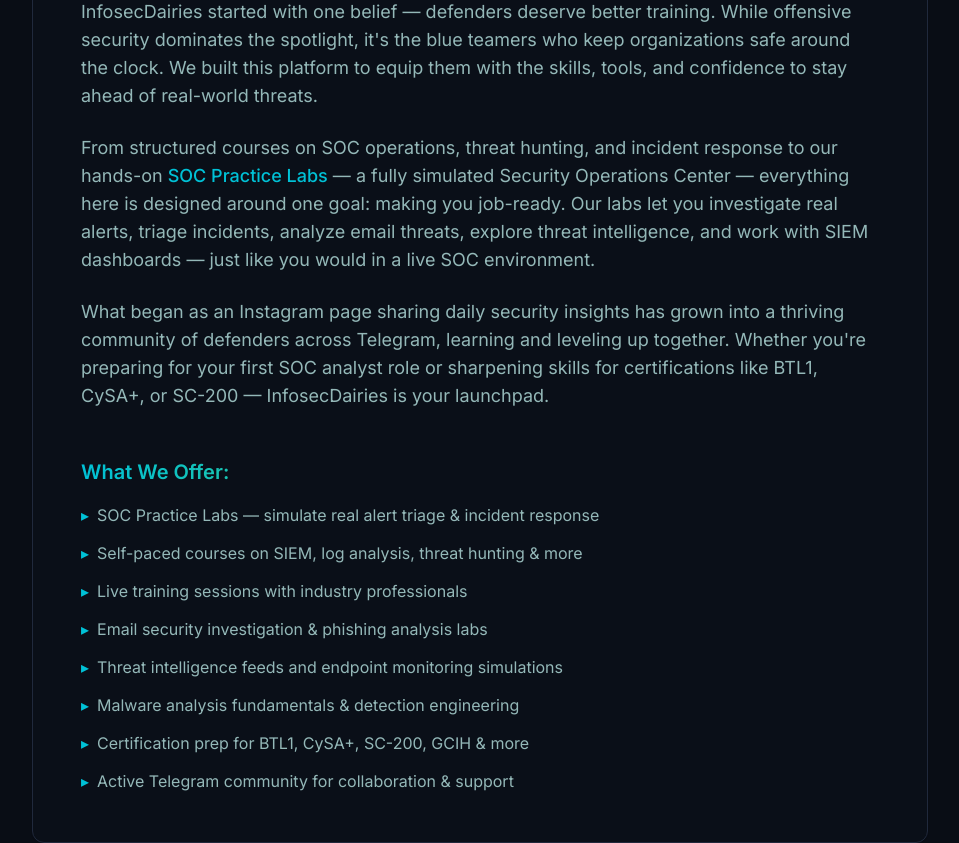
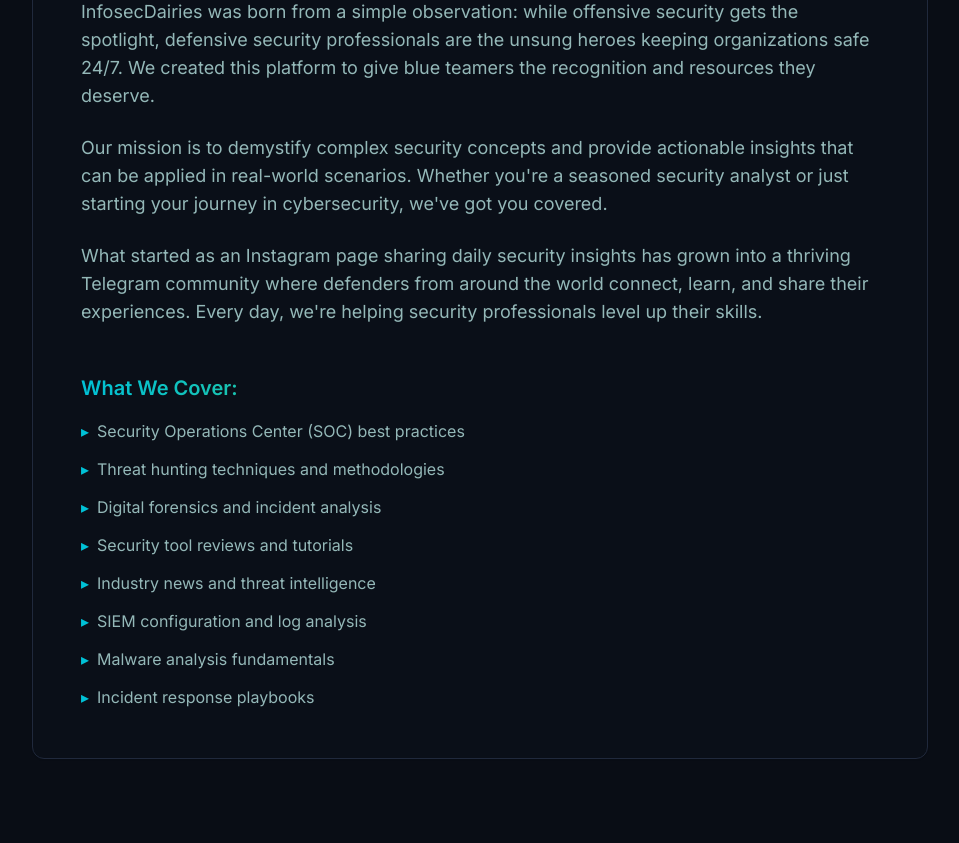
Before and after one commit to infosecdairies01/infosec-dairies-blue, a React (Vite) app: page /about in a window 1280 px wide. Shown: the part 520-1363 px from the top of the page, without its empty margins (160-1119 px from the left). Built offline with nearby package versions, Linux system fonts and the light colour scheme; the HTML template or start-up script is replaced by a standard one.

Commit message:
Reverted to commit e6b5244ea6dfd88844d4f3d843ae149ee018fbb2

```diff
--- a/src/pages/About.tsx
+++ b/src/pages/About.tsx
@@ -93,38 +93,35 @@ const About = () => {
 
               <div className="space-y-6 text-muted-foreground leading-relaxed relative z-10">
                 <p className={`text-lg transition-all duration-500 ${isVisible ? 'opacity-100 translate-x-0' : 'opacity-0 -translate-x-10'}`} style={{ transitionDelay: '0.1s' }}>
-                  InfosecDairies started with one belief — defenders deserve better training. While offensive security
-                  dominates the spotlight, it's the blue teamers who keep organizations safe around the clock. We built
-                  this platform to equip them with the skills, tools, and confidence to stay ahead of real-world threats.
+                  InfosecDairies was born from a simple observation: while offensive security gets the spotlight,
+                  defensive security professionals are the unsung heroes keeping organizations safe 24/7. We
+                  created this platform to give blue teamers the recognition and resources they deserve.
                 </p>
 
                 <p className={`text-lg transition-all duration-500 ${isVisible ? 'opacity-100 translate-x-0' : 'opacity-0 -translate-x-10'}`} style={{ transitionDelay: '0.2s' }}>
-                  From structured courses on SOC operations, threat hunting, and incident response to our
-                  hands-on <span className="text-primary font-medium">SOC Practice Labs</span> — a fully simulated Security Operations Center —
-                  everything here is designed around one goal: making you job-ready. Our labs let you investigate
-                  real alerts, triage incidents, analyze email threats, explore threat intelligence, and work with
-                  SIEM dashboards — just like you would in a live SOC environment.
+                  Our mission is to demystify complex security concepts and provide actionable
+                  insights that can be applied in real-world scenarios. Whether you're a seasoned
+                  security analyst or just starting your journey in cybersecurity, we've got you covered.
                 </p>
 
                 <p className={`text-lg transition-all duration-500 ${isVisible ? 'opacity-100 translate-x-0' : 'opacity-0 -translate-x-10'}`} style={{ transitionDelay: '0.3s' }}>
-                  What began as an Instagram page sharing daily security insights has grown into a thriving
-                  community of defenders across Telegram, learning and leveling up together. Whether you're
-                  preparing for your first SOC analyst role or sharpening skills for certifications like BTL1,
-                  CySA+, or SC-200 — InfosecDairies is your launchpad.
+                  What started as an Instagram page sharing daily security insights has grown into a
+                  thriving Telegram community where defenders from around the world connect, learn, and
+                  share their experiences. Every day, we're helping security professionals level up their skills.
                 </p>
 
                 <div className={`pt-6 transition-all duration-500 ${isVisible ? 'opacity-100 translate-y-0' : 'opacity-0 translate-y-10'}`} style={{ transitionDelay: '0.4s' }}>
-                  <h3 className="text-xl font-semibold mb-4 gradient-text">What We Offer:</h3>
+                  <h3 className="text-xl font-semibold mb-4 gradient-text">What We Cover:</h3>
                   <ul className="space-y-3">
                     {[
-                      "SOC Practice Labs — simulate real alert triage & incident response",
-                      "Self-paced courses on SIEM, log analysis, threat hunting & more",
-                      "Live training sessions with industry professionals",
-                      "Email security investigation & phishing analysis labs",
-                      "Threat intelligence feeds and endpoint monitoring simulations",
-                      "Malware analysis fundamentals & detection engineering",
-                      "Certification prep for BTL1, CySA+, SC-200, GCIH & more",
-                      "Active Telegram community for collaboration & support"
+                      "Security Operations Center (SOC) best practices",
+                      "Threat hunting techniques and methodologies",
+                      "Digital forensics and incident analysis",
+                      "Security tool reviews and tutorials",
+                      "Industry news and threat intelligence",
+                      "SIEM configuration and log analysis",
+                      "Malware analysis fundamentals",
+                      "Incident response playbooks"
                     ].map((item, index) => (
                       <li
                         key={index}
```
